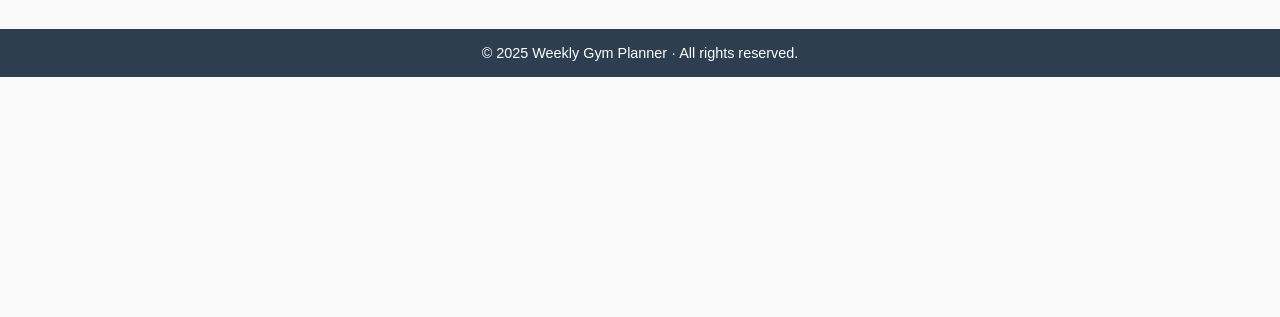
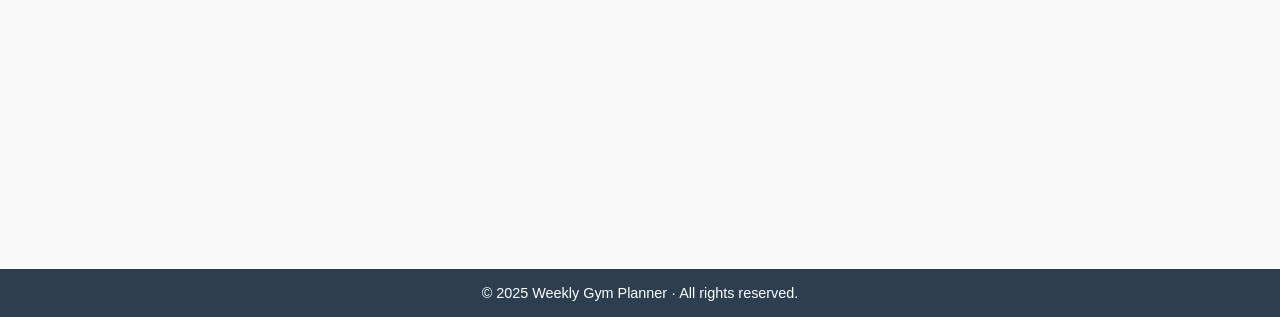
Before and after one commit to utsavsk/gymlogger_website, a plain HTML site: page index.html in a window 1280 px wide. Shown: the part 483-800 px from the top of the page. Drawn offline with Linux system fonts and the light colour scheme.

Commit message:
Footer at bottom.

```diff
--- a/index.html
+++ b/index.html
@@ -7,8 +7,7 @@
   <title>Weekly Gym Planner - Home</title>
   <link rel="stylesheet" href="style.css">
 </head>
-<body>
-
+<body><body>
 <header>
   <h1>Weekly Gym Planner</h1>
   <p>Simple, private, and effective workout planning</p>
@@ -20,6 +19,7 @@
   <a href="support.html">Support</a>
 </nav>
 
+<main>
 <section>
   <h2>About the App</h2>
   <p><strong>Weekly Gym Planner</strong> is a minimalist workout app...</p>
@@ -34,10 +34,11 @@
     </a>
   </div>
 </section>
+</main>
 
 <footer>
   &copy; 2025 Weekly Gym Planner · All rights reserved.
 </footer>
 
-</body>
+</body></body>
 </html>
--- a/style.css
+++ b/style.css
@@ -64,3 +64,16 @@ iframe {
     margin: 10px 0;
   }
 }
+
+html, body {
+  height: 100%;
+}
+
+body {
+  display: flex;
+  flex-direction: column;
+}
+
+main {
+  flex: 1;
+}
```
Also changed, not shown: features.html (+4 -3 lines), privacy.html (+4 -3 lines), support.html (+4 -3 lines), 1 other file.
